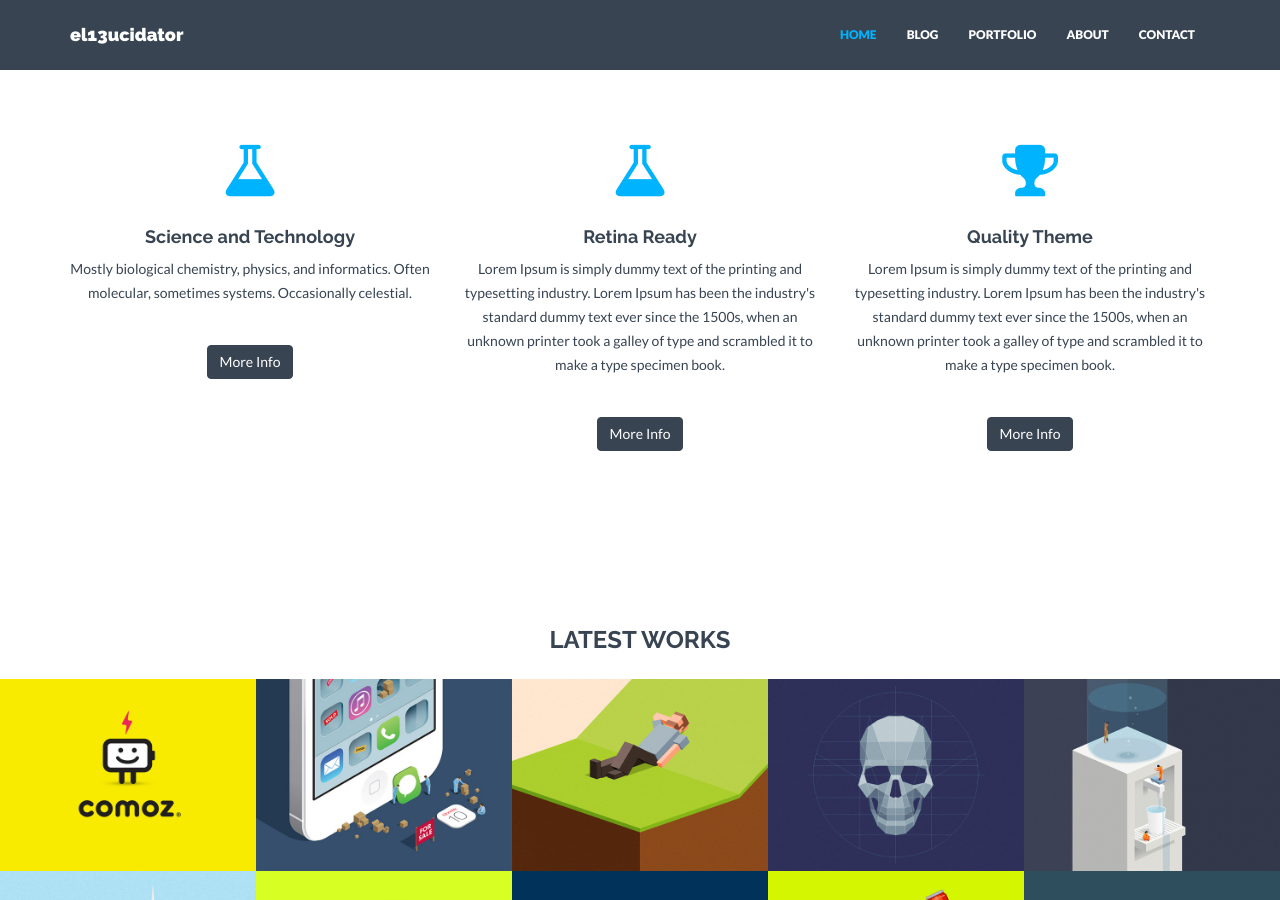
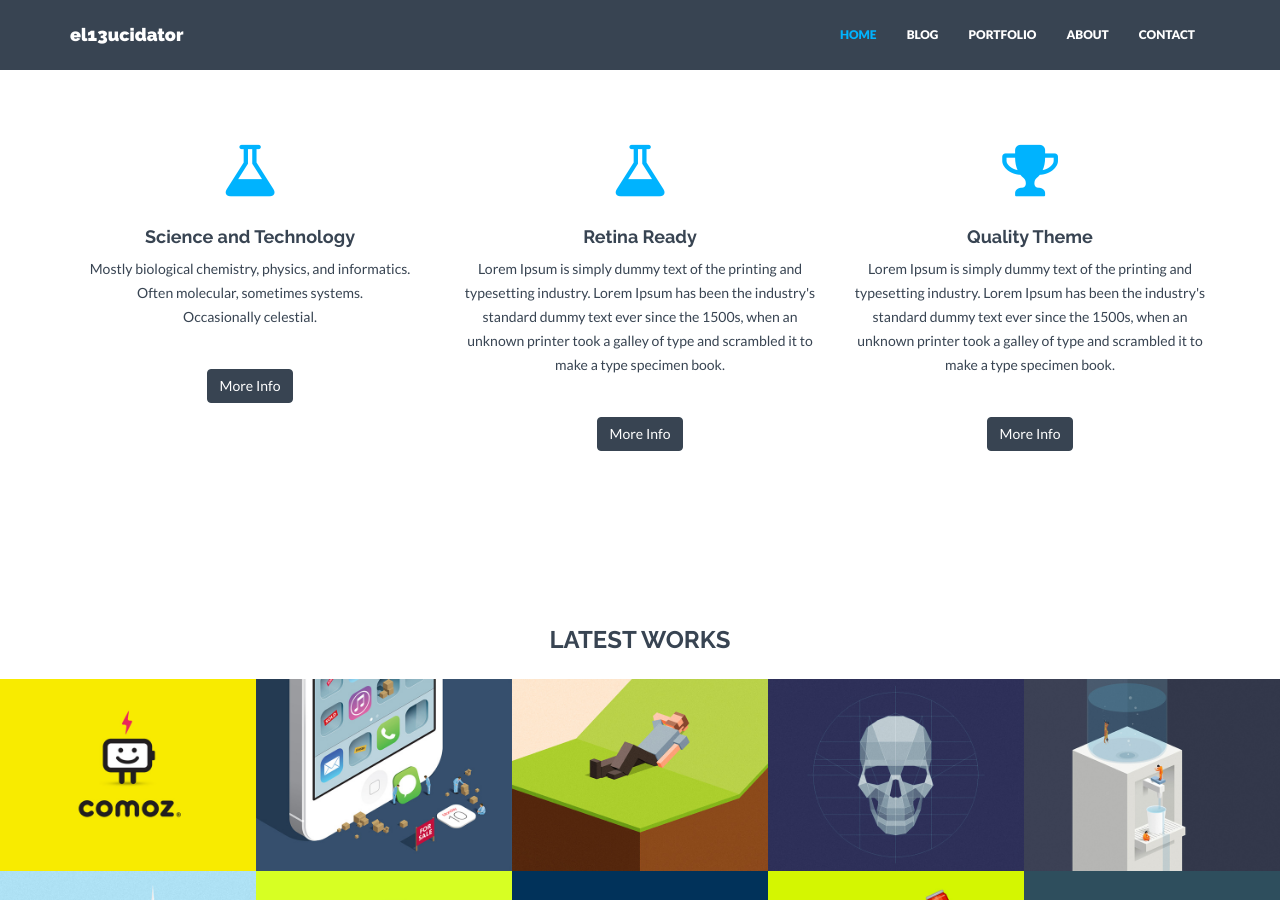
Before and after one commit to el13ucidator/el13ucidator.github.io, a Jekyll site: the page built from index.html, in a window 1280 px wide and 900 px high, scrolled down 785 px. Built offline with Jekyll 4.4.1, drawn with Linux system fonts in a browser that asks for light colours; nearby versions of some CDN libraries.

Commit message:
more line breaks

```diff
--- a/index.html
+++ b/index.html
@@ -11,8 +11,8 @@ permalink: /
                 <i class="fa fa-flask"></i>
                 <h4>Science and Technology</h4>
                 <p>Mostly biological chemistry, physics, and informatics.
-                Often molecular, sometimes systems.
-                Occasionally celestial.</p>
+                <br />Often molecular, sometimes systems.
+               <br /> Occasionally celestial.</p>
                 <p><br/><a href="#" class="btn btn-theme">More Info</a></p>
             </div>
             <div class="col-md-4">
```
